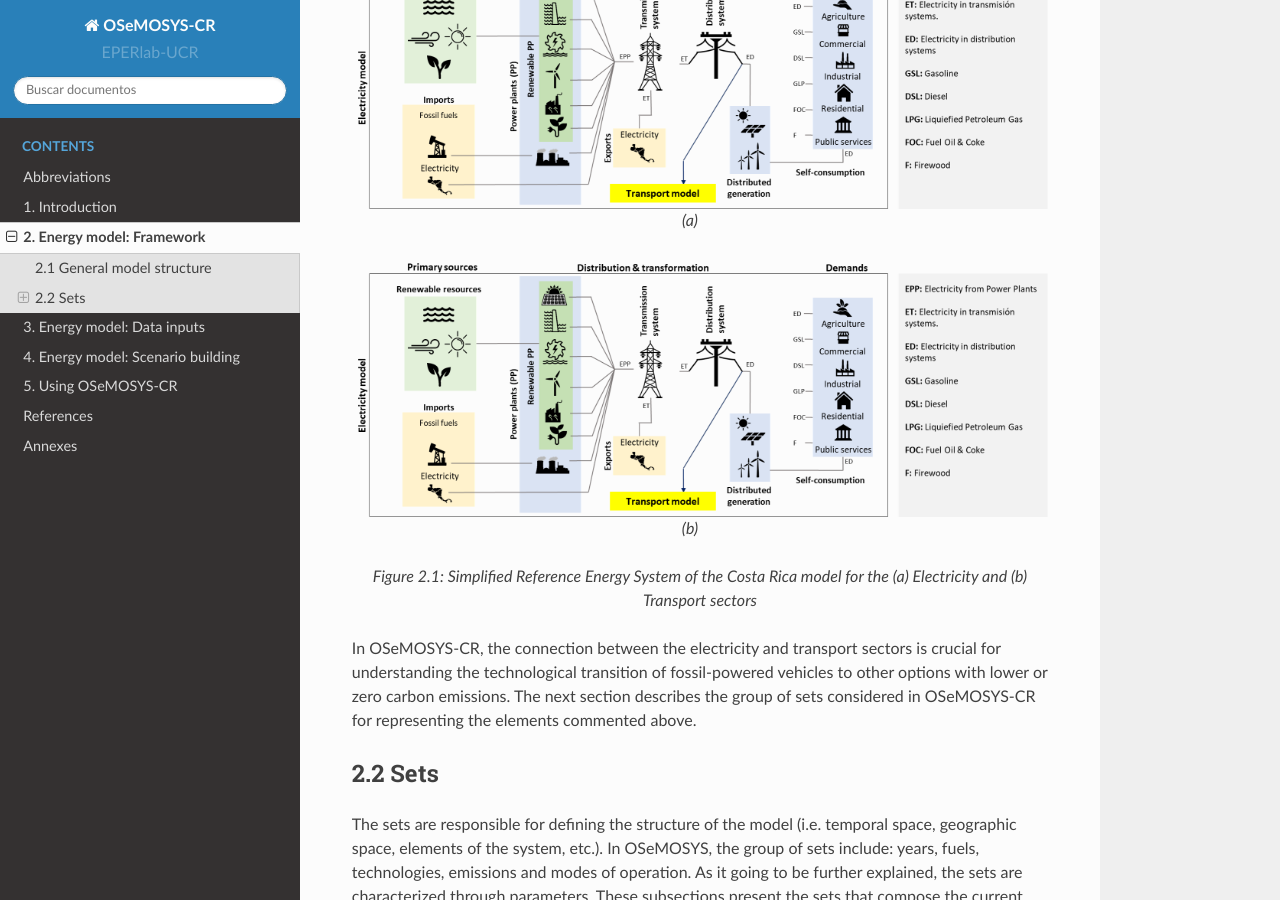
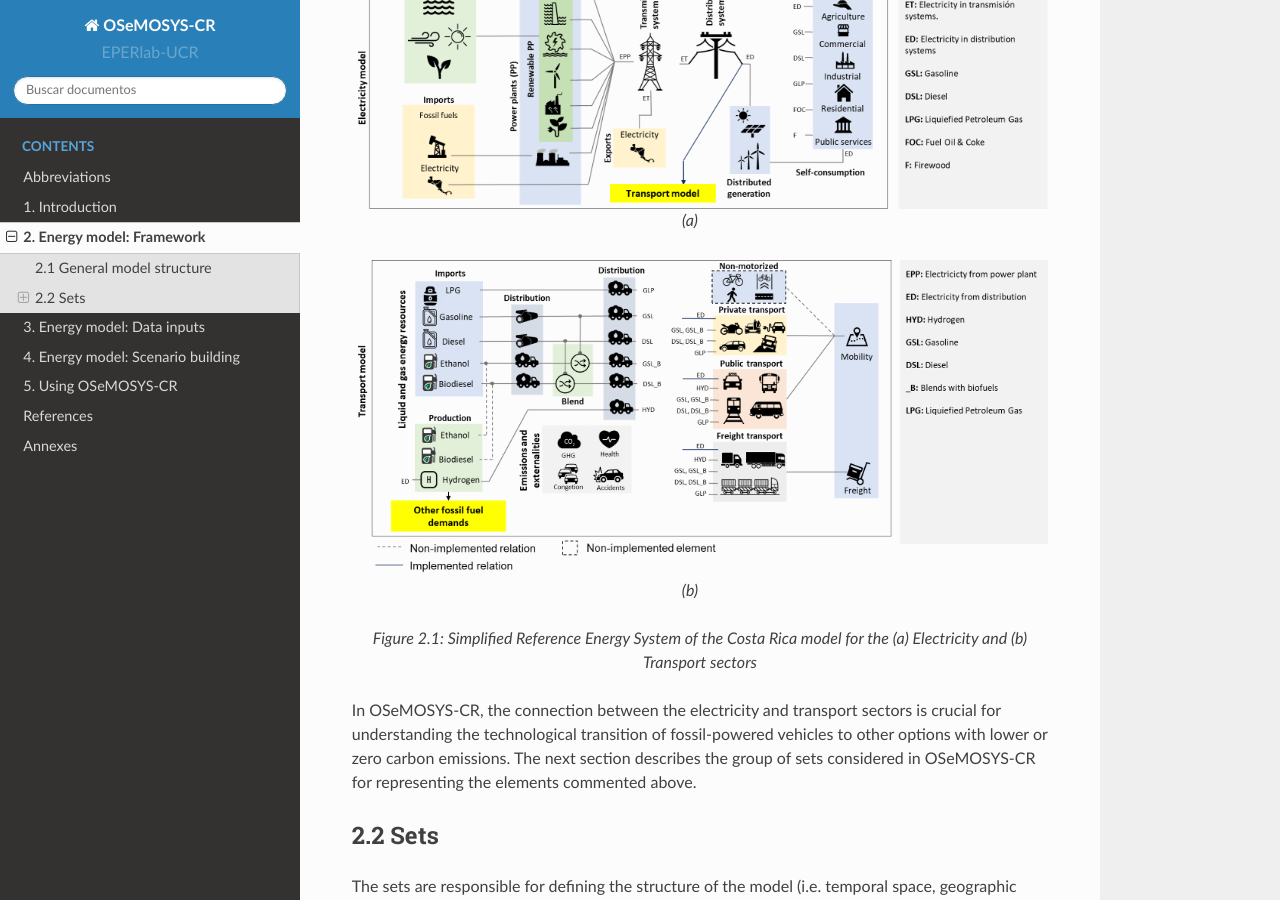
Before and after one commit to EPERLab/OSeMOSYS-CR, a Sphinx documentation site: the page built from docs/02EnergyModelFramework.rst, in a window 1280 px wide and 900 px high, scrolled down 626 px. Built offline with Sphinx 7.4.7 and the Read the Docs theme 2.0.0, drawn with Linux system fonts in a browser that asks for light colours; formulas are drawn with MathJax 3.

Commit message:
Update 02EnergyModelFramework.rst

```diff
--- a/docs/02EnergyModelFramework.rst
+++ b/docs/02EnergyModelFramework.rst
@@ -14,7 +14,7 @@ The Costa Rican energy sector is enterly modeled in OSeMOSYS. However, while the
 
    *(a)*
 
-.. figure:: img/ElectricityModel.png
+.. figure:: img/TransportModel.png
    :align:   center
    :width:   700 px
 
```
